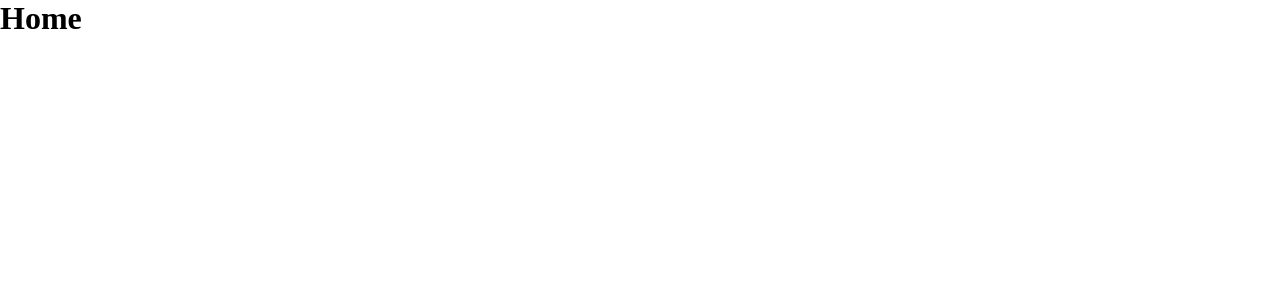
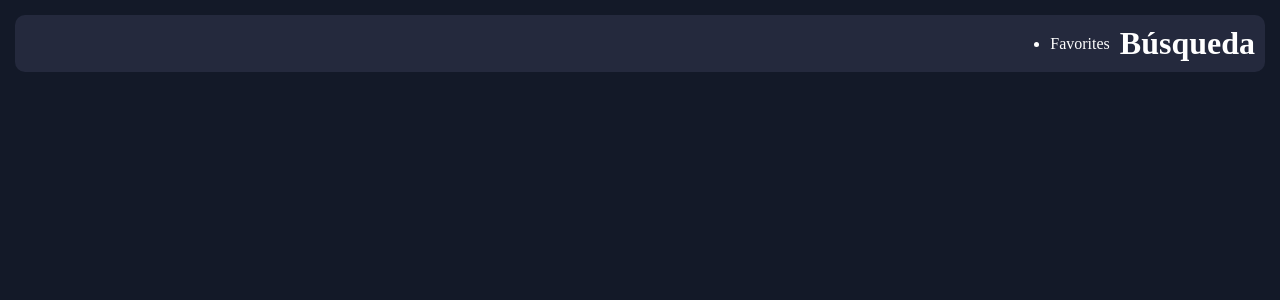
Before and after one commit to luisjedev/AnimesApp, a React (Vite) app: page / in a window 1280 px wide. Shown: the top 300 px of the page. Built offline with nearby package versions, Linux system fonts and the light colour scheme.

Commit message:
Maquetación

```diff
--- /dev/null
+++ b/src/api/constants.ts
@@ -0,0 +1 @@
+export const API_URL = "https://api.jikan.moe/v4";
--- a/src/components/anime-filter.tsx
+++ b/src/components/anime-filter.tsx
@@ -1,3 +1,3 @@
 export function AnimeFilter() {
-  return;
+  return <h1>Búsqueda</h1>;
 }
--- a/src/index.css
+++ b/src/index.css
@@ -1,4 +1,47 @@
+html {
+    background-color: #131928;
+    color: white;
+}
+
 * {
     padding: 0;
     margin: 0;
 }
+
+/* Main layout */
+
+.app-container {
+    width: 100%;
+    height: auto;
+    padding: 15px;
+    box-sizing: border-box;
+}
+
+/* Home */
+
+.home-container {
+    display: flex;
+    flex-direction: column;
+}
+
+.home-header-container {
+    display: flex;
+    align-items: center;
+    justify-content: right;
+    gap: 10px;
+    padding: 10px;
+    background-color: #282d43cc;
+    border-radius: 10px;
+}
+
+.home-navbar {
+}
+
+.home-navbar-list {
+}
+
+.home-navbar-item {
+}
+
+.home-anime-list-container {
+}
--- a/src/layouts/main-layout.tsx
+++ b/src/layouts/main-layout.tsx
@@ -2,7 +2,7 @@ import { Outlet } from "react-router-dom";
 
 export function MainLayout() {
   return (
-    <div>
+    <div className="app-container">
       <Outlet />
     </div>
   );
--- a/src/routes/home.route.tsx
+++ b/src/routes/home.route.tsx
@@ -1,3 +1,17 @@
+import { AnimeFilter } from "../components/anime-filter";
+
 export function Home() {
-  return <h1>Home</h1>;
+  return (
+    <main className="home-container">
+      <header className="home-header-container">
+        <nav className="home-navbar">
+          <ul className="home-navbar-list">
+            <li className="home-navbar-item">Favorites</li>
+          </ul>
+        </nav>
+        <AnimeFilter />
+      </header>
+      <section className="home-anime-list-container"></section>
+    </main>
+  );
 }
```
